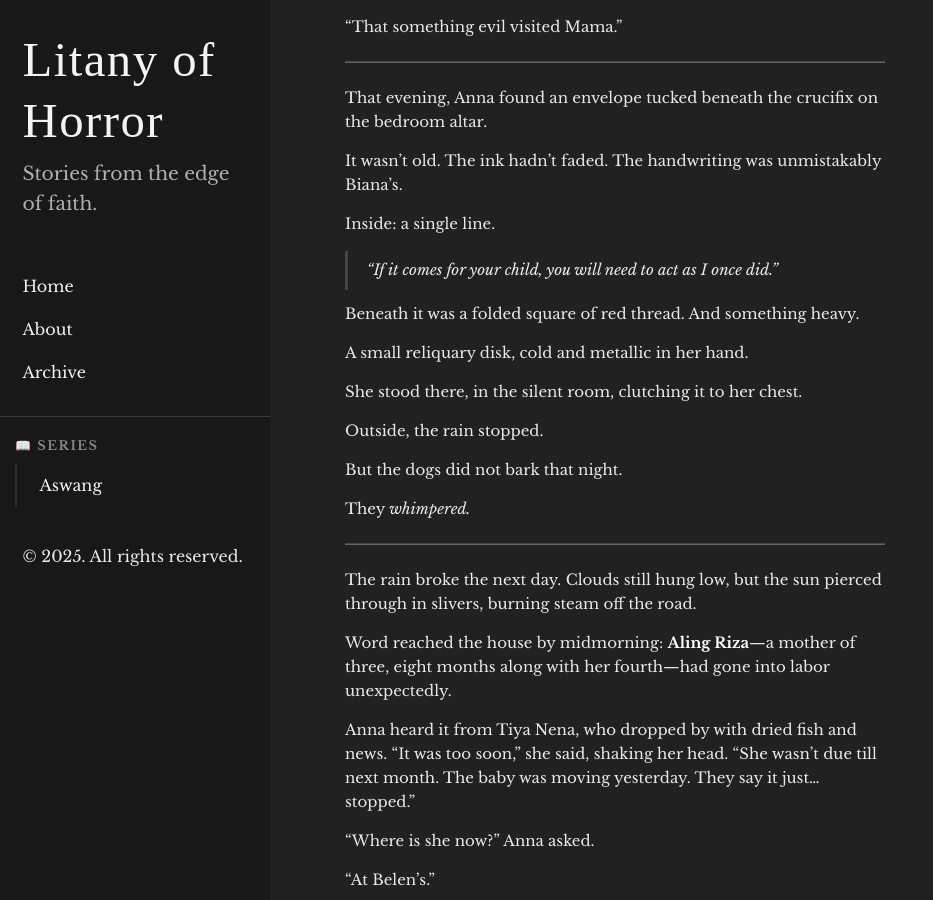
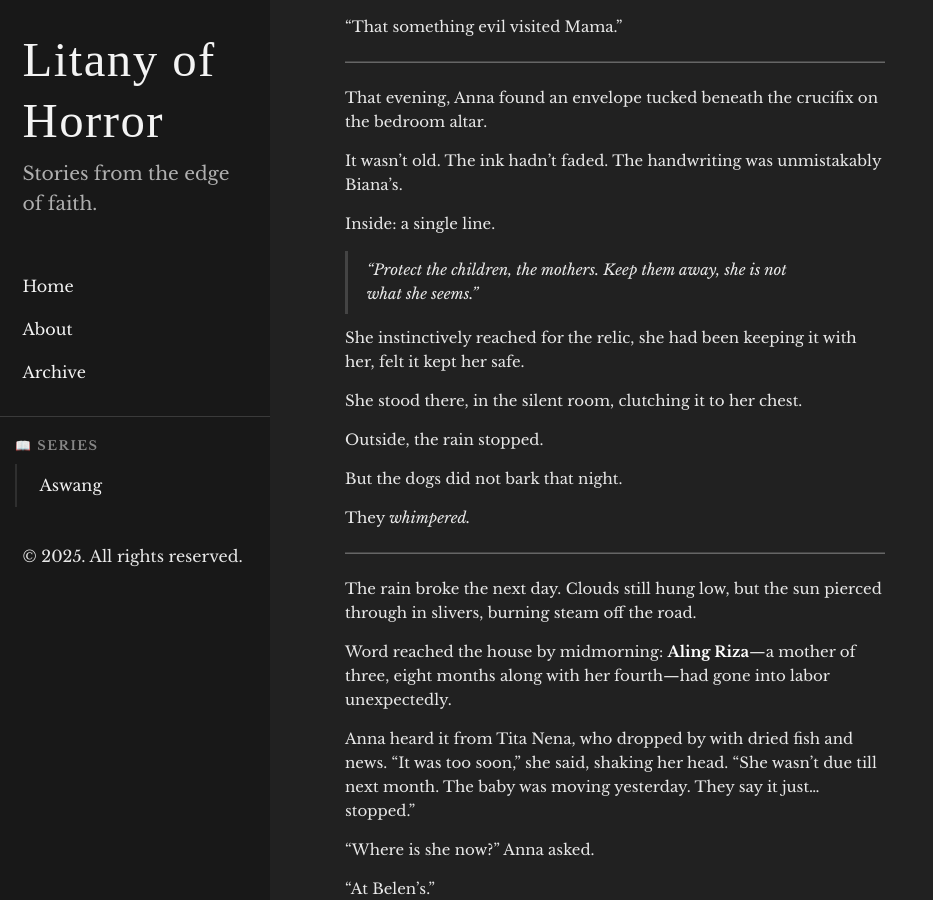
Before and after one commit to fearfulsmtry/litany-of-horror, a Jekyll site: the page built from _posts/2025-08-05-aswang-part-ii.md, in a window 1280 px wide and 900 px high, scrolled down 2153 px. Shown: the whole window, without its empty margins (0-933 px from the left). Built offline with Jekyll 4.4.1, drawn with Linux system fonts in a browser that asks for light colours; some web fonts are replaced; some of the changed text lies outside the part shown.

Commit message:
minor part 2 edits

```diff
--- a/_posts/2025-08-05-aswang-part-ii.md
+++ b/_posts/2025-08-05-aswang-part-ii.md
@@ -97,11 +97,9 @@ It wasn’t old. The ink hadn’t faded. The handwriting was unmistakably Biana
 
 Inside: a single line.
 
-> _“If it comes for your child, you will need to act as I once did.”_
+> _“Protect the children, the mothers. Keep them away, she is not what she seems.”_
 
-Beneath it was a folded square of red thread. And something heavy.
-
-A small reliquary disk, cold and metallic in her hand.
+She instinctively reached for the relic, she had been keeping it with her, felt it kept her safe.
 
 She stood there, in the silent room, clutching it to her chest.
 
@@ -117,7 +115,7 @@ The rain broke the next day. Clouds still hung low, but the sun pierced through
 
 Word reached the house by midmorning: **Aling Riza**—a mother of three, eight months along with her fourth—had gone into labor unexpectedly.
 
-Anna heard it from Tiya Nena, who dropped by with dried fish and news. “It was too soon,” she said, shaking her head. “She wasn’t due till next month. The baby was moving yesterday. They say it just… stopped.”
+Anna heard it from Tita Nena, who dropped by with dried fish and news. “It was too soon,” she said, shaking her head. “She wasn’t due till next month. The baby was moving yesterday. They say it just… stopped.”
 
 “Where is she now?” Anna asked.
 
@@ -173,6 +171,8 @@ And Aling Riza had not woken.
 
 Anna stood among them, arms wrapped over her belly.
 
+The wails of Riza’s husband and children carried across the fields—raw, jagged, unbearable.
+
 Mira emerged from the house with the bundle wrapped in white cloth. She didn’t look at anyone. She walked toward the chapel gates, placed the bundle by the altar, and whispered something no one could hear.
 
 Tatay Lito stepped forward, jaw tight.
```
Also changed, not shown: other parts of _posts/2025-08-05-aswang-part-ii.md (+1 -1 lines), _posts/2025-08-04-aswang-part-i.md (+1 -1 lines).
